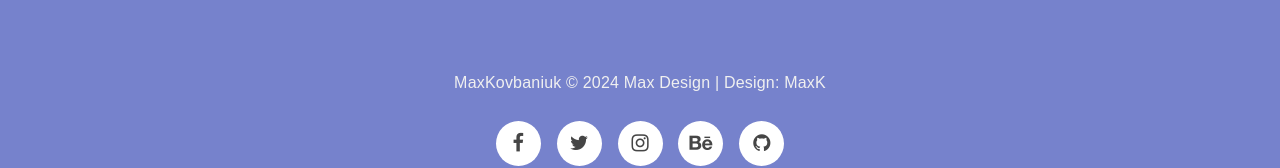
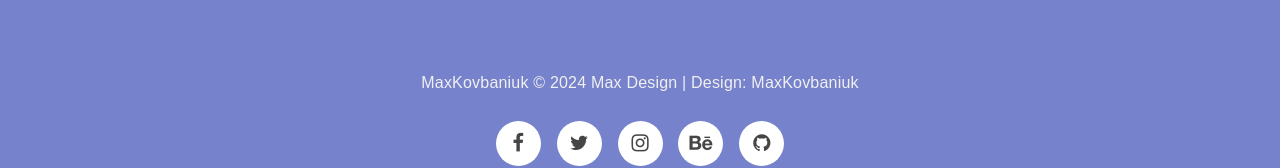
Before and after one commit to MaxKovbaniuk/MaxKovbaniuk.github.io, a plain HTML site: page index.html in a window 1280 px wide. Shown: the part 3726-3894 px from the top of the page. Drawn offline with Linux system fonts and the light colour scheme.

Commit message:
Max_2024

```diff
--- a/index.html
+++ b/index.html
@@ -246,7 +246,7 @@
 
                <div class="wow fadeInUp col-md-12 col-sm-12" data-wow-delay="0.8s">
                     <p class="white-color">MaxKovbaniuk &copy; 2024 Max Design
-                    | Design: MaxK</p>
+                    | Design: MaxKovbaniuk</p>
                     <div class="wow fadeInUp" data-wow-delay="1s">
                          <ul class="social-icon">
                               <li><a href="#" class="fa fa-facebook"></a></li>
```
